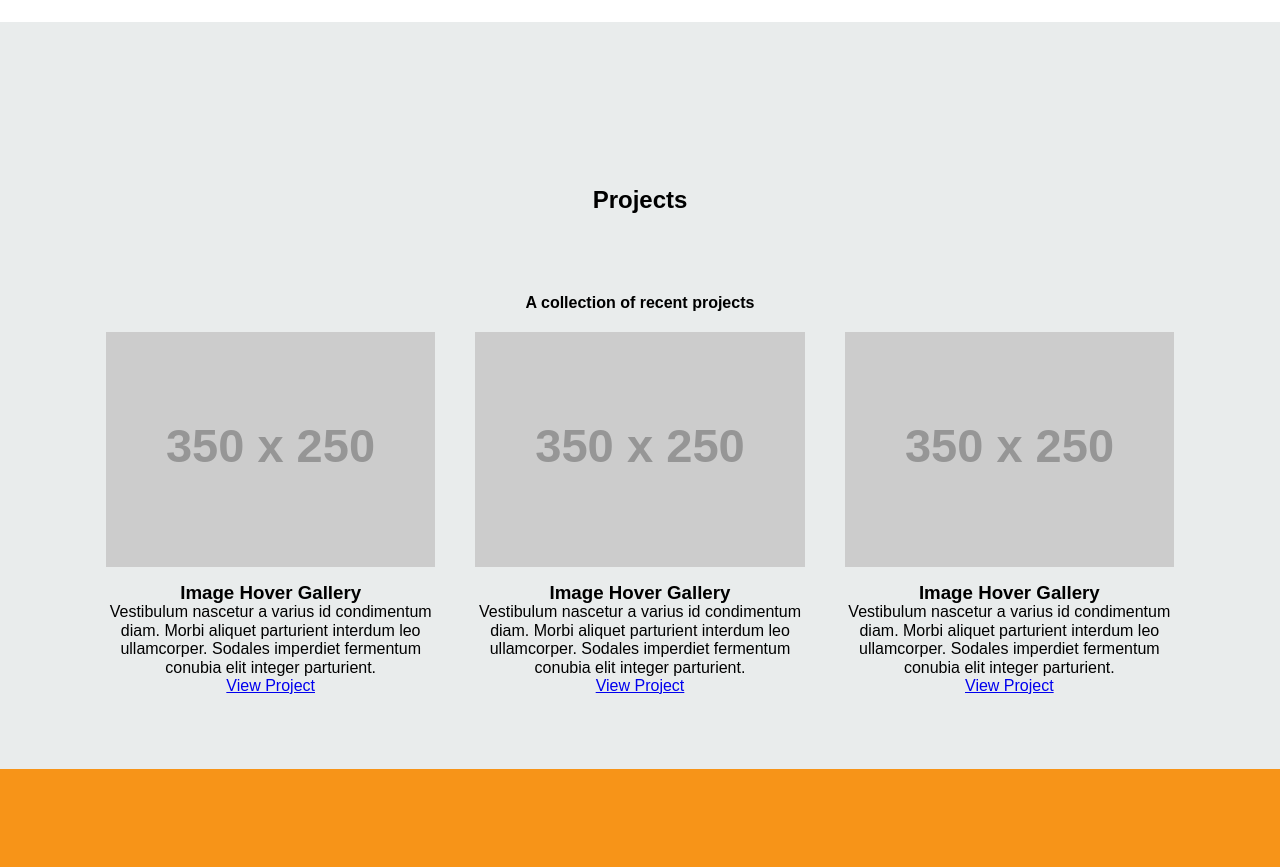
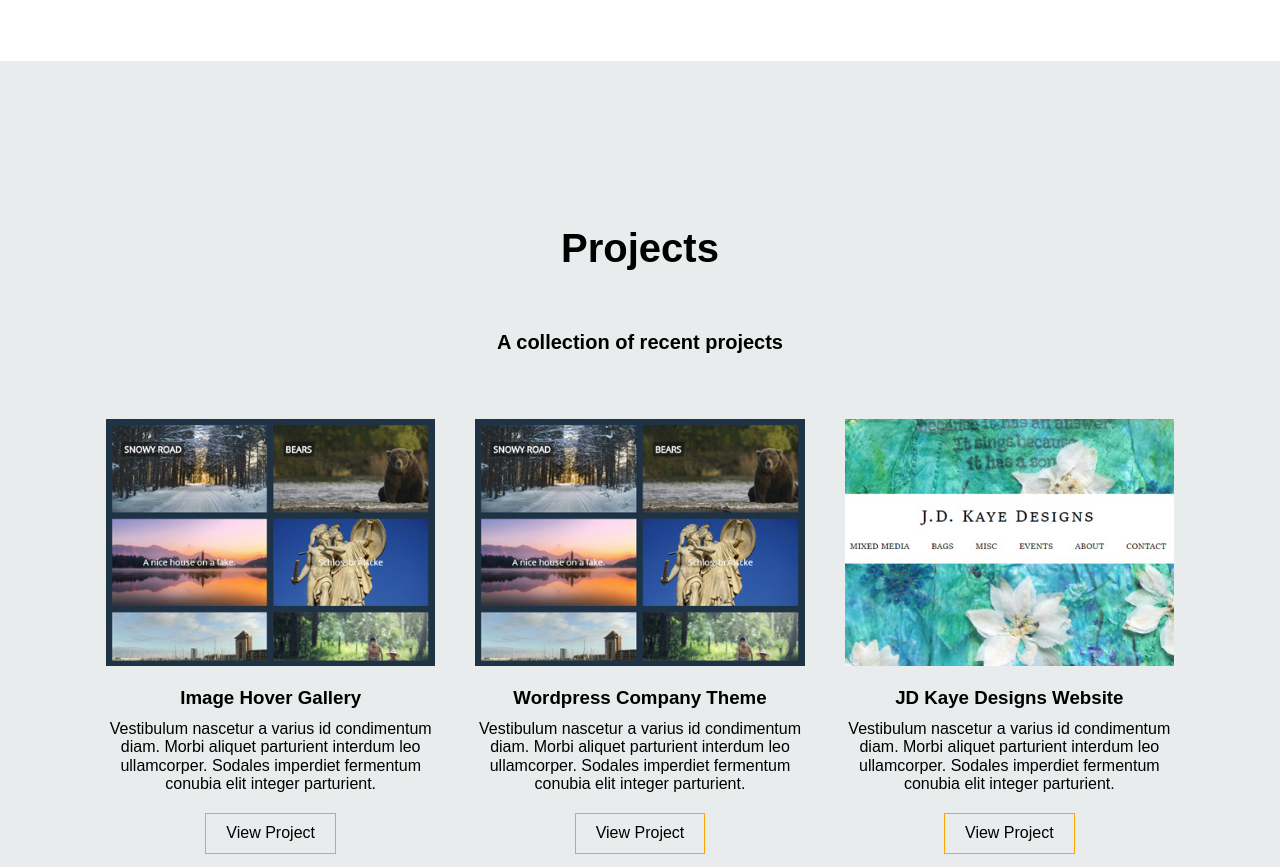
Before and after one commit to richk727/portfoliosite-v1, a plain HTML site: page index.html in a window 1280 px wide. Shown: the part 1444-2311 px from the top of the page. Drawn offline with Linux system fonts and the light colour scheme; placeholder pictures from the web are drawn by us.

Commit message:
Adjusted section headings padding for different screen sizes

```diff
--- a/index.html
+++ b/index.html
@@ -43,22 +43,23 @@
 			<h4 class="section-subheading">A collection of recent projects</h4>
 			<div class="row">
 				<div class="project-item">
-					<img src="http://placehold.it/350x250"/>
+					<img src="img/image-hover-thumb.jpg"/>
 					<h3>Image Hover Gallery</h3>
 					<p>Vestibulum nascetur a varius id condimentum diam. Morbi aliquet parturient interdum leo ullamcorper. Sodales imperdiet fermentum conubia elit integer parturient.</p>
-					<a href="#">View Project</a>
+					<a class="button" href="#">View Project</a>
+				</div>
+
+				<div class="project-item">
+					<img src="img/image-hover-thumb.jpg"/>
+					<h3>Wordpress Company Theme</h3>
+					<p>Vestibulum nascetur a varius id condimentum diam. Morbi aliquet parturient interdum leo ullamcorper. Sodales imperdiet fermentum conubia elit integer parturient.</p>
+					<a class="button" href="#">View Project</a>
 				</div>
 				<div class="project-item">
-					<img src="http://placehold.it/350x250"/>
-					<h3>Image Hover Gallery</h3>
+					<img src="img/jdkaye-designs.jpg"/>
+					<h3>JD Kaye Designs Website</h3>
 					<p>Vestibulum nascetur a varius id condimentum diam. Morbi aliquet parturient interdum leo ullamcorper. Sodales imperdiet fermentum conubia elit integer parturient.</p>
-					<a href="#">View Project</a>
-				</div>
-				<div class="project-item">
-					<img src="http://placehold.it/350x250"/>
-					<h3>Image Hover Gallery</h3>
-					<p>Vestibulum nascetur a varius id condimentum diam. Morbi aliquet parturient interdum leo ullamcorper. Sodales imperdiet fermentum conubia elit integer parturient.</p>
-					<a href="#">View Project</a>
+					<a class="button" href="#">View Project</a>
 				</div>
 			</div>
 		</div>
@@ -67,9 +68,7 @@
 	<section id="contact-section">
 		<div class="container">
 			<div class="contact-me">
-				<div class="section-heading">
-					<h2>Got a query? Get in touch!</h2>
-				</div>
+				<h2 class="section-heading">Got a query? Get in touch!</h2>
 				<div class="contact-form">
 				<form>
 					Name<input type="text" name="Name">
--- a/style.css
+++ b/style.css
@@ -447,10 +447,18 @@ img {
 }
 /* Typography
    ========================================================================== */
-
+h3 {
+  padding: 0.35em 0em 0.6em;
+}
 .section-heading,
 .section-subheading {
   text-align: center;
+}
+.section-heading {
+  padding: 1.75em 0.25em 1.25em ;
+}
+.section-subheading {
+  padding: 0em 0.25em 1.75em;
 }
 
 /* Hero
@@ -502,7 +510,19 @@ img {
 .project-item img {
   padding: 10px;
 }
-
+a.button {
+  display: inline-block;
+  text-decoration: none;
+  color: #000;
+  margin-top: 20px;
+  padding: 10px 20px;
+  border:solid 1px orange;
+  transition: color 0.2s ease-out,background-color 0.2s ease-out;
+}
+a.button:hover {
+  color: #fff;
+  background-color: orange;
+}
 
 /* Media Queries
    ========================================================================== */
@@ -527,6 +547,12 @@ footer {
     max-width: 768px;
     align-self: center;
   }
+  .section-heading {
+
+  }
+  .section-subheading {
+
+  }
 
 }
 @media (min-width: 1024px) {
@@ -534,11 +560,21 @@ footer {
     padding: 0.25em 1em 4em;
   }
   .section-heading {
-    padding: 10rem 2em 5rem;
-    font-size: 1.5rem;
+    font-size: 2.5rem;
+    padding: 4em 0.25em 1.5em ;
+
   }
-  .subsection-heading {
-    padding: 3rem 2em 2rem;
-    font-size: 1.2rem;
+  .section-subheading {
+    font-size: 1.25rem;
+    padding: 0em 0.25em 2.25em;
   }
 }
+
+/*@media (min-width: 1440px) {
+  .section-heading {
+    padding: 6em 0.25em 1.5em ;
+  }
+  .section-subheading {
+    padding: 0em 0.25em 2.25em;
+  }
+}*/
```
Also changed, not shown: img/image-hover-thumb.jpg (added), img/jdkaye-designs.jpg (added).
